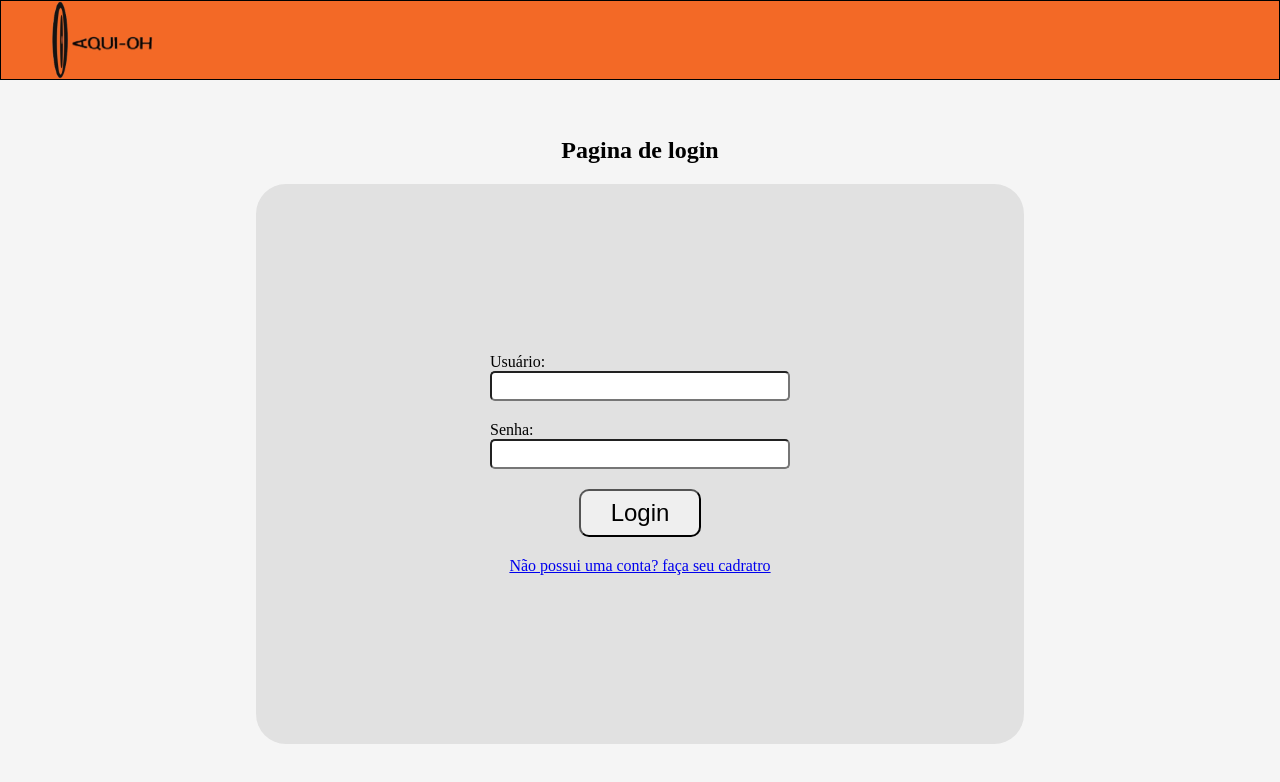
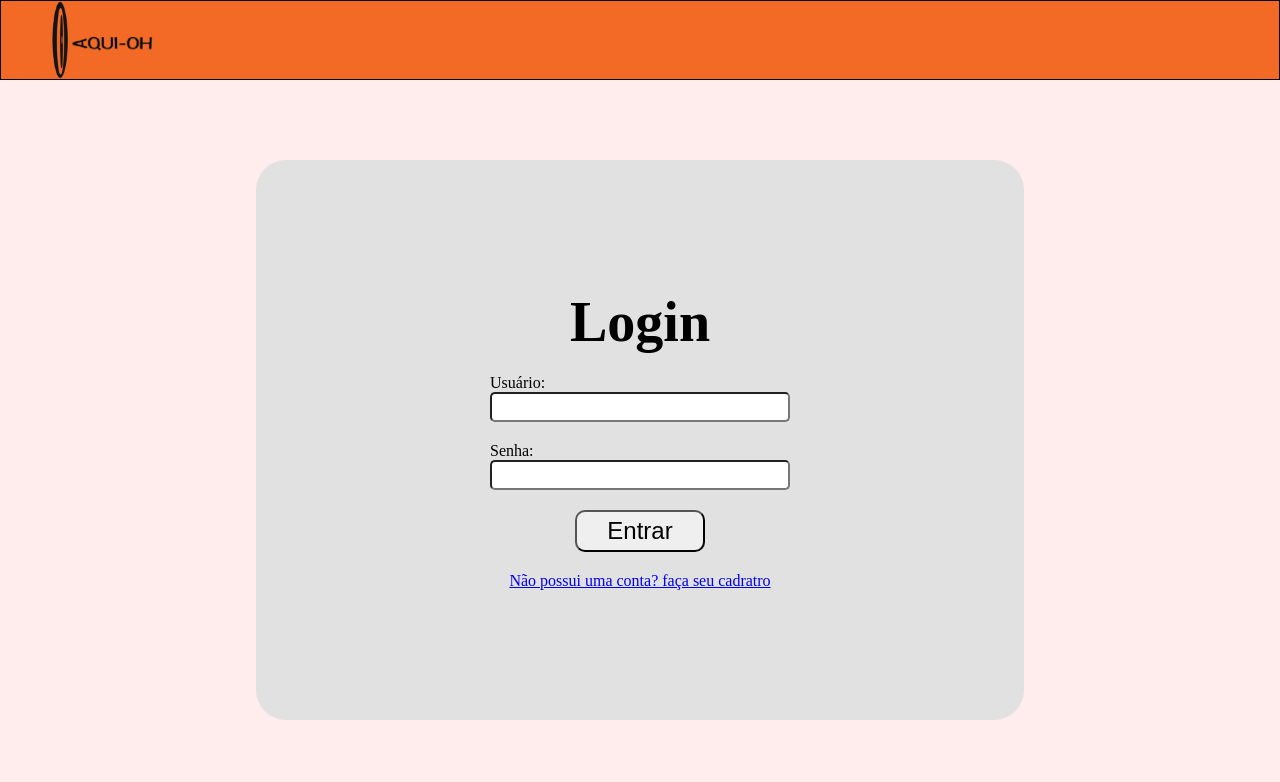
Before and after one commit to DavidSantosDeveloper/projeto_aqui-oh_front_end, a React (Vite) app: page / in a window 1280 px wide. Shown: the top 782 px of the page. Built offline with nearby package versions, Linux system fonts and the light colour scheme.

Commit message:
FEAT:login page base v3

```diff
--- a/src/pages/LoginPage/LoginPage.css
+++ b/src/pages/LoginPage/LoginPage.css
@@ -1,12 +1,14 @@
 section.container_login{
     display: flex;
     flex-direction: column;
-    gap: 20px;
     justify-content: center;
     align-items: center;
     height: 90vh;
-    background-color: #f5f5f5;
+    background-color: #FFECEC;
     /* border: 3px solid green; */
+}
+h1{
+    font-size: 3.5rem;
 }
 
 form.container_form_login{
@@ -46,10 +48,24 @@ form.container_form_login div.container_campo_senha input {
 
     border-radius: 5px;
 }
+form.container_form_login div.container_campo_senha input:focus {
+        /* outline: 1px solid blue; */
+}
 
 .butao-login{
     font-size: 24px;
     padding-inline: 30px;
-    padding-block: 8px;
+    padding-block: 5px;
     border-radius: 10px;
 }
+.butao-login:hover{
+   background-color: #F36926;
+   color: white;
+   transition: 0.1s ease-in-out;
+   cursor: pointer;
+}
+a:hover{
+    color: #F36926;
+    transition: 0.1s ease-in-out;
+    cursor: pointer;
+}
--- a/src/pages/LoginPage/LoginPage.jsx
+++ b/src/pages/LoginPage/LoginPage.jsx
@@ -15,9 +15,10 @@ function LoginPage(){
 
             </Header>
             <section className="container_login">
-                <h1>Pagina de login</h1>
+
 
                 <form action={realizarLogin} className="container_form_login">
+                    <h1>Login</h1>
                     <div className="container_campo_usuario">
                         <label htmlFor="label_usuario">Usuário:</label>
                         <input type="text" name="campo_usuario" id="label_usuario" />
@@ -27,7 +28,7 @@ function LoginPage(){
                         <input type="text" name="campo_senha" id="label_senha" />
                    </div>
 
-                   <button type="submit" className="butao-login">Login</button>
+                   <button type="submit" className="butao-login">Entrar</button>
 
                    <Link to="/cadrastro"> Não possui uma conta? faça seu cadratro</Link>
 
```
